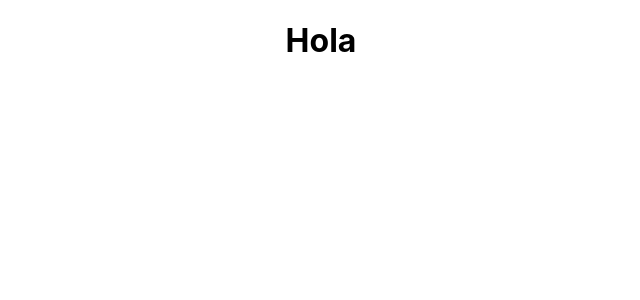
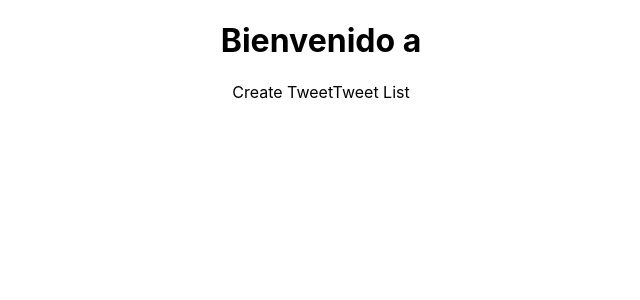
Before and after one commit to rodalexanderson/twitter-like-app, a React (Create React App) app: page / in a window 1280 px wide. Shown: the top 300 px of the page, without its empty margins (319-959 px from the left). Built offline with nearby package versions, Linux system fonts and the light colour scheme.

Commit message:
actualizacion de los componentes

```diff
--- a/src/App.jsx
+++ b/src/App.jsx
@@ -1,9 +1,14 @@
 import './App.css';
+import CreateTweet from './components/CreateTweet';
+import TweetList from './components/TweetList';
+
 
 function App() {
   return (
     <div className="App">
-      <h1>Hola</h1>
+      <h1>Bienvenido a </h1>
+      < CreateTweet/>
+      < TweetList />
     </div>
   );
 }
--- a/src/Components/CreateTweet/index.jsx
+++ b/src/Components/CreateTweet/index.jsx
@@ -0,0 +1,7 @@
+import React from "react";
+
+const CreateTweet = () => {
+    return <>Create Tweet</>
+};
+
+export default CreateTweet
--- a/src/Components/TweetList/index.jsx
+++ b/src/Components/TweetList/index.jsx
@@ -0,0 +1,7 @@
+import React from "react";
+
+const TweetList = () => {
+    return <>Tweet List</>
+};
+
+export default TweetList
--- a/src/Services/CRUDops.jsx
+++ b/src/Services/CRUD.jsx
@@ -34,7 +34,7 @@ export const deleteData = async (col, id) =>{
 }
 
 // Suscribe data
-export const suscribetData = async (col, callback) =>{
+export const getSuscription = async (col, callback) =>{
     collectionRef = getCollectionRef(col)
     const unsuscribe = onSnapshot(collectionRef, callback);
     return unsuscribe
```
Also changed, not shown: src/Components/Tweet/index.jsx (+7 -0 lines).
